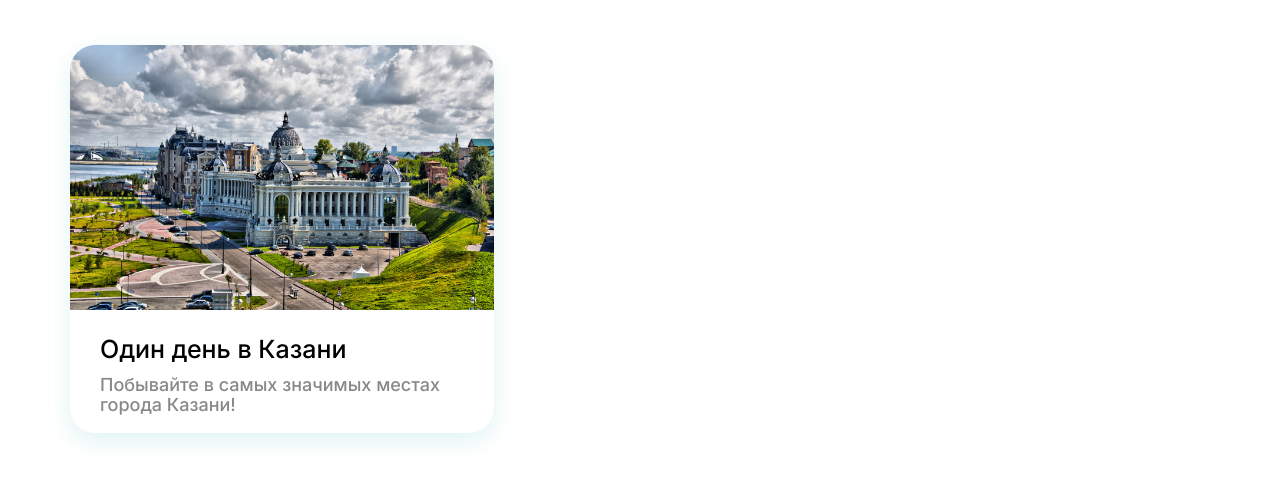
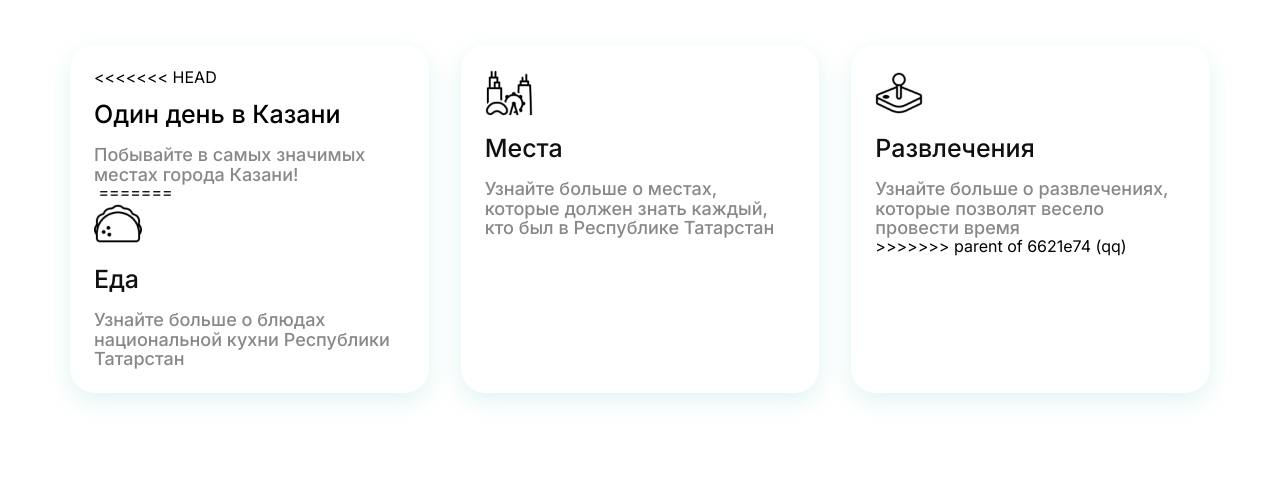
Before and after one commit to butichex/interactive-tatarstan-main, a plain HTML site: page index.html in a window 1280 px wide. Shown: the part 370-848 px from the top of the page. After the commit the page ends 811 px from the top, so only its background shows below. Drawn offline with Linux system fonts and the light colour scheme.

Commit message:
Изменены стили главной страницы

```diff
--- a/index.html
+++ b/index.html
@@ -36,10 +36,38 @@
     <section class="cards">
         <div class="cards__inner container">
             <div class="cards__card card">
+<<<<<<< HEAD
                     <p class="card__title"><a href="https://butichex.github.io/interactive-tatarstan-places/"
                             class="card-link">Один день в Казани</a></p>
                     <p class="card__desc">Побывайте в самых значимых местах города Казани!</p>
                     <img src="./img/poster.jpg" alt="" class="poster">
+=======
+                <a href="https://butichex.github.io/interactive-tatarstan-food/" class="card-link">
+
+                    <img src="./img/food.png" alt="" class="card__icon">
+                    <p class="card__title">Еда</p>
+                    <p class="card__desc">Узнайте больше о блюдах национальной кухни Республики Татарстан</p>
+                </a>
+
+            </div>
+            <div class="cards__card card">
+                <a href="https://butichex.github.io/interactive-tatarstan-places/" class="card-link">
+
+                    <img src="./img/ent.png" alt="" class="card__icon">
+                    <p class="card__title">Места</p>
+                    <p class="card__desc">Узнайте больше о местах, которые должен знать каждый, кто был в Республике
+                        Татарстан</p>
+                </a>
+
+            </div>
+            <div class="cards__card card">
+                <a href="https://butichex.github.io/interactive-tatarstan-attractions/" class="card-link">
+                    <img src="./img/game.png" alt="" class="card__icon">
+                    <p class="card__title">Развлечения</p>
+                    <p class="card__desc">Узнайте больше о развлечениях, которые позволят весело провести время</p>
+                </a>
+
+>>>>>>> parent of 6621e74 (qq)
             </div>
         </div>
     </section>
--- a/scss/style.scss
+++ b/scss/style.scss
@@ -92,21 +92,9 @@ a {
 }
 
 
-.poster {
-    position: absolute;
-    left: 0;
-    top: 0;
-    width: 100%;
-    border-radius: 25px 25px 0px 0px;
-    z-index: 0;
-}
-
-
 .card {
-    position: relative;
-    height: 340px;
     cursor       : pointer;
-    flex         : 0 0 33%;
+    flex         : 1 0 25%;
     background   : #FFFFFF;
     box-shadow   : 0px 8px 24px rgba(0, 167, 157, 0.13);
     border-radius: 25px;
@@ -119,10 +107,6 @@ a {
 
 
     &__title {
-        z-index: 100;
-        position: absolute;
-        left: 30px;
-        top: 75%;
         font-family: 'Inter';
         font-style : normal;
         font-weight: 500;
@@ -130,22 +114,17 @@ a {
         line-height: 110.02%;
         /* identical to box height, or 50px */
 
-        margin: 0px 0px 16px 0px;
+        margin: 16px 0px 16px 0px;
         color : #101010;
     }
 
 
     &__desc {
-        z-index: 100;
-        position: absolute;
-        left: 30px;
-        top: 85%;
         font-family: 'Inter';
         font-style : normal;
         font-weight: 500;
         font-size  : 18px;
         line-height: 110.02%;
-        margin: 0px 16px 0px 0px;
         /* or 31px */
 
 
```
Also changed, not shown: css/style.css, img/poster.jpg (deleted), 1 other file.
